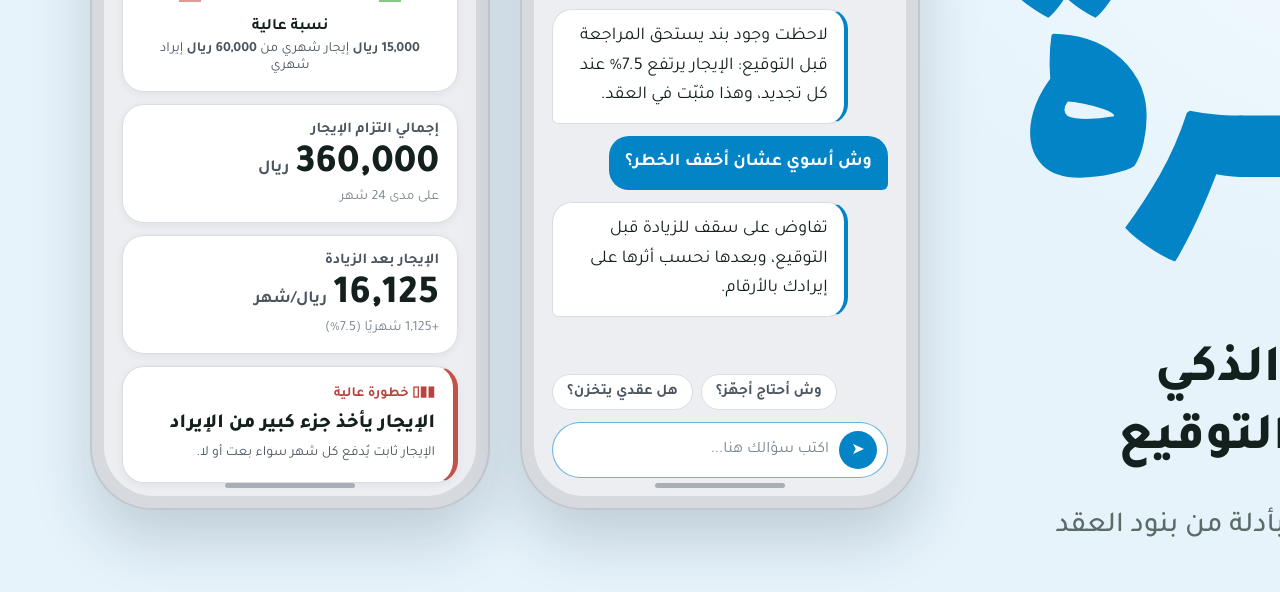
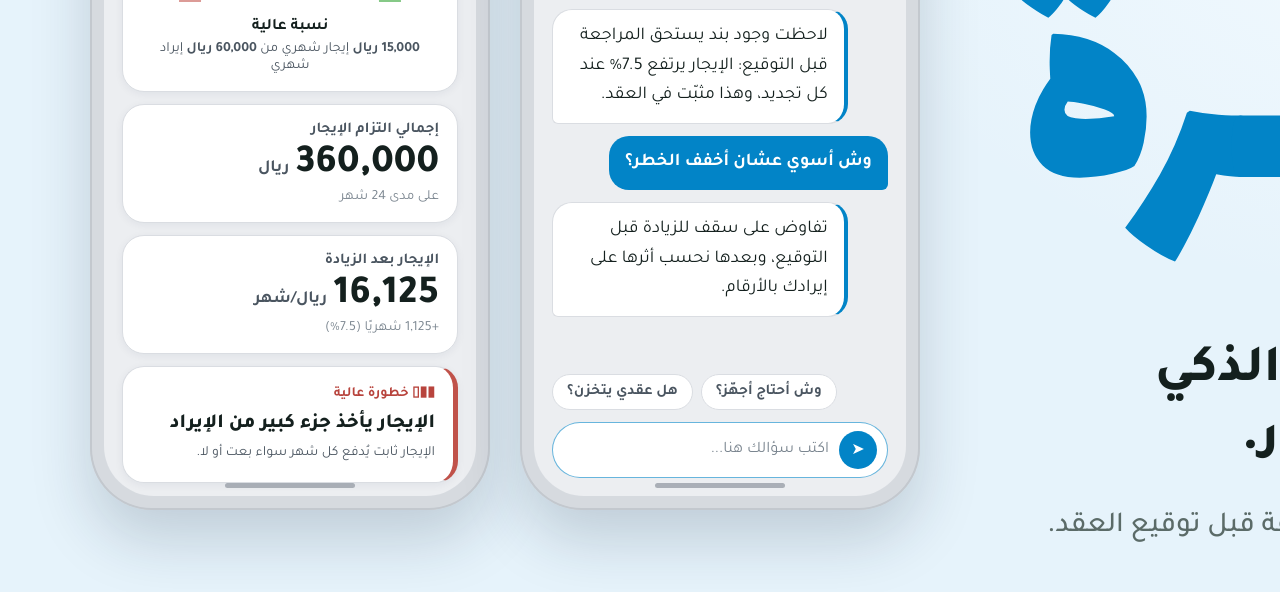
Before and after one commit to shaimasaud5/basira, a plain HTML site: page docs/poster/basira-poster.html in a window 1280 px wide. Shown: the part 420-1012 px from the top of the page. Drawn offline with Linux system fonts and the light colour scheme.

Commit message:
نصوص البوستر: «لفهم عقود الإيجار» وسطر فرعي أصغر عن الالتزامات والمخاطر
Co-Authored-By: Claude Sonnet 5.5 <noreply@anthropic.com>

```diff
--- a/docs/poster/basira-poster.html
+++ b/docs/poster/basira-poster.html
@@ -65,8 +65,8 @@ html, body { width: 2000px; height: 1045px; background: var(--mint); font-family
 </svg>
 
   <div class="word">بصِيـــرة</div>
-  <div class="tag">مساعد رواد الأعمال الذكي<br>لفهم عقد الإيجار قبل التوقيع</div>
-  <div class="sub">يكشف لك المخاطر والالتزامات المالية بالأرقام وبأدلة من بنود العقد</div>
+  <div class="tag">مساعد رواد الأعمال الذكي<br>لفهم عقود الإيجار.</div>
+  <div class="sub">يكشف لك الالتزامات والمخاطر، لتتخذ قراراتك بثقة قبل توقيع العقد.</div>
 
   <!-- جوال 1: التقرير -->
   <div class="phone" style="left: 90px; top: 110px;">
```
Also changed, not shown: docs/poster/basira-poster.png, 1 other file.
